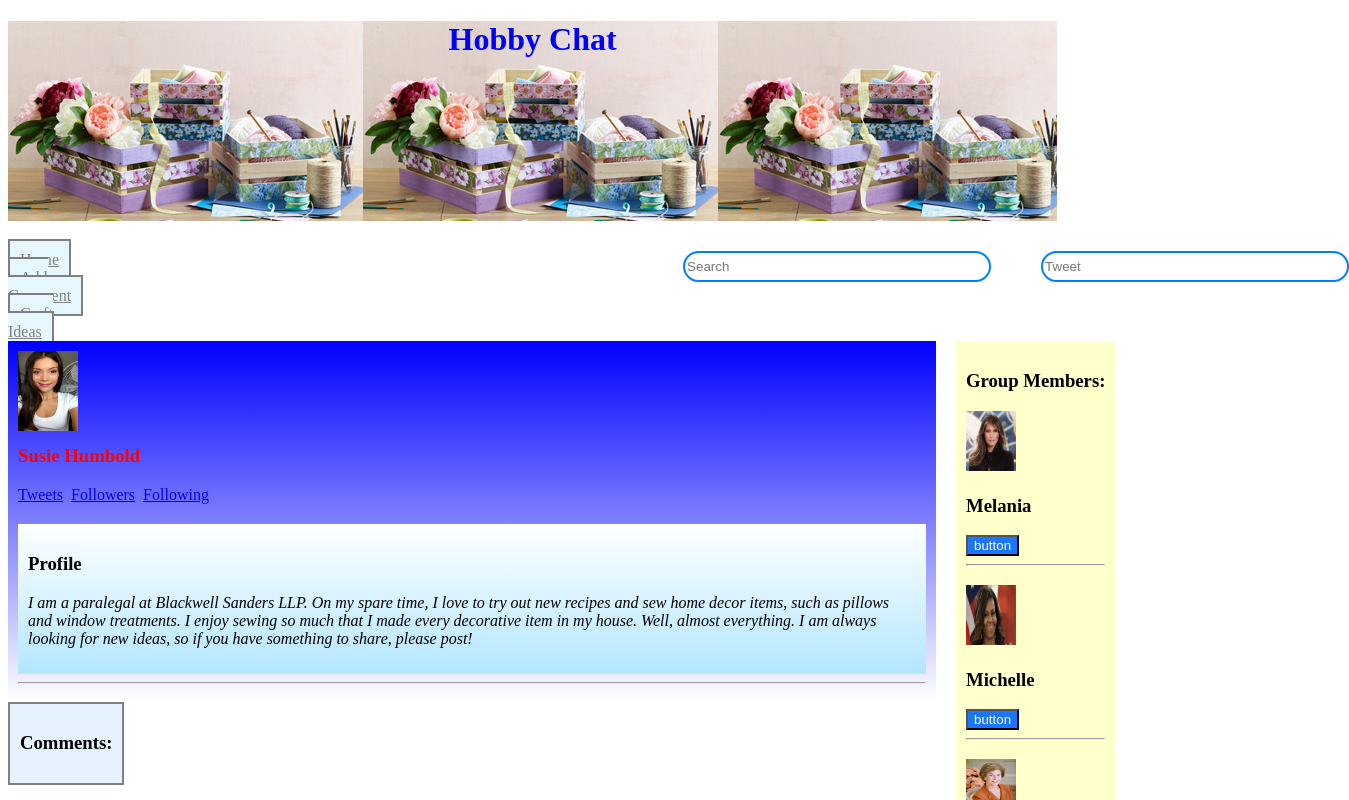
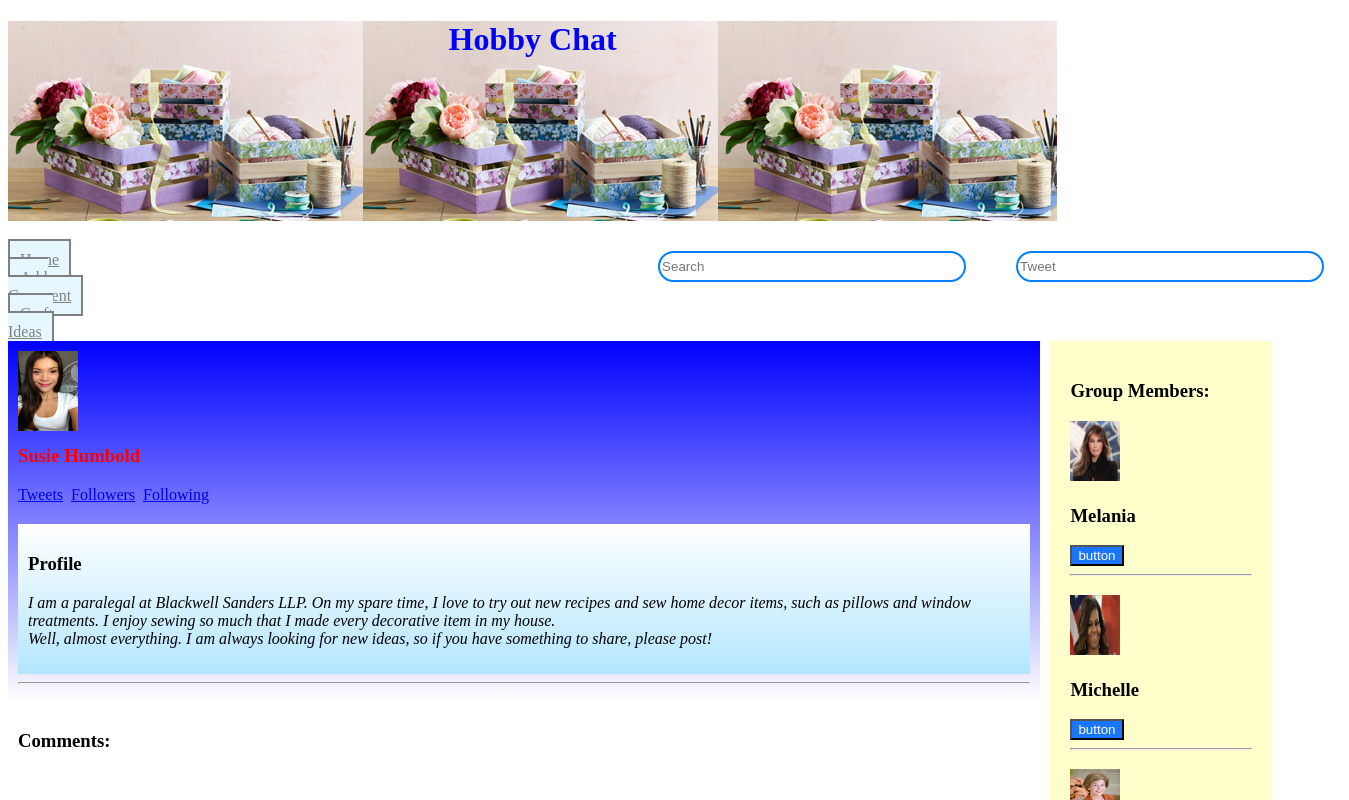
Before and after one commit to kchamp45/SocialHobby, a React app: page /#/ in a window 1280 px wide. Shown: the top 800 px of the page, 1349 px wide, since content can reach past the window. Built offline with nearby package versions, Linux system fonts and the light colour scheme.

Commit message:
resize OtherUserList component and re-style the Comment component.

```diff
--- a/src/components/App.jsx
+++ b/src/components/App.jsx
@@ -72,7 +72,6 @@ class App extends React.Component {
             flex-wrap: nowrap;
             justify-content: flex-start;
             align-items: flex-start;
-            width: 75%;
           }
         `}</style>
         <Header/>
--- a/src/components/Biography.jsx
+++ b/src/components/Biography.jsx
@@ -11,7 +11,7 @@ function Biography (){
           }
         `}</style>
       <h3>Profile</h3>
-      <p><em>I am a paralegal at Blackwell Sanders LLP.  On my spare time, I love to try out new recipes and sew home decor items, such as pillows and window treatments.  I enjoy sewing so much that I made every decorative item in my house.  Well, almost everything.  I am always looking for new ideas, so if you have something to share, please post!</em></p>
+      <p><em>I am a paralegal at Blackwell Sanders LLP.  On my spare time, I love to try out new recipes and sew home decor items, such as pillows and window treatments.  I enjoy sewing so much that I made every decorative item in my house. <br/>  Well, almost everything.  I am always looking for new ideas, so if you have something to share, please post!</em></p>
     </div>
   );
 }
--- a/src/components/Comment.jsx
+++ b/src/components/Comment.jsx
@@ -3,10 +3,6 @@ import PropTypes from 'prop-types';
 import Moment from 'moment';
 
 function Comment(props) {
-
-  var CommentStyles = {
-    color: 'blue'
-  };
 
   let count = 0;
   let dislike = 0;
@@ -22,10 +18,23 @@ function Comment(props) {
 
   return(
     <div>
+      <style jsx>{`
+        h3 {
+          color: blue;
+        }
+        div {
+          background-color: #e6f2ff;
+          padding: 10px;
+        }
+        button {
+          background-color: pink;
+        }
+      `}
+      </style>
       <h4>{props.formattedElapsedTime}</h4>
-      <h3 style={CommentStyles}>{props.name}</h3>
+      <h3>{props.name}</h3>
       <p><em>{props.comment}</em></p>
-      <button onClick={handleLike}>Like</button>
+      <button onClick={handleLike}>Like</button>&nbsp;
       <button onClick={handleDislike}>Dislike</button>
       <p>{count}</p>
       <hr/>
--- a/src/components/CommentList.jsx
+++ b/src/components/CommentList.jsx
@@ -4,9 +4,7 @@ import PropTypes from 'prop-types';
 
 function CommentList(props) {
   var CommentListStyles = {
-    border: '2px solid gray',
-    padding: '10px',
-    backgroundColor: '#e6f2ff'
+    padding: '10px'
   };
 
   return (
--- a/src/components/OtherUserList.jsx
+++ b/src/components/OtherUserList.jsx
@@ -30,8 +30,9 @@ var otherUser = [
 
 function OtherUserList() {
   var OtherListStyles = {
-    padding: '10px',
-    backgroundColor: '#ffffcc'
+    padding: '20px',
+    backgroundColor: '#ffffcc',
+    width: '21%'
   };
 
   return (
--- a/src/components/Search.jsx
+++ b/src/components/Search.jsx
@@ -20,7 +20,7 @@ var SearchStyles = {
     border: '2px solid #0080ff',
     height: '25px',
     width: '300px',
-    marginLeft: '600px',
+    marginLeft: '575px',
     marginRight: '50px',
   }
   return (
--- a/src/components/User.jsx
+++ b/src/components/User.jsx
@@ -11,7 +11,7 @@ function User (){
           div {
             background: linear-gradient(blue, white);
             padding: 10px;
-            margin-right: 20px;
+            margin-right: 10px;
           }
           img {
           width: 60px;
```
